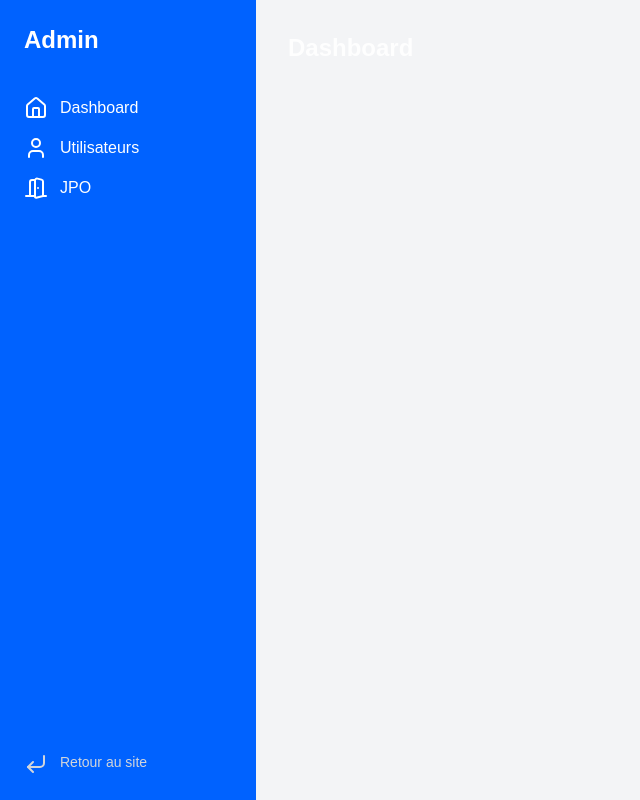
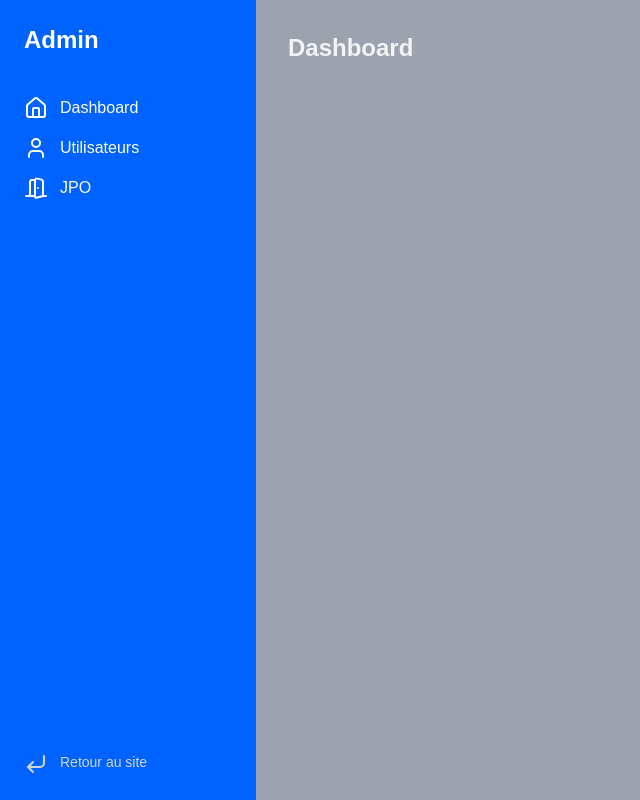
Before and after one commit to DorianABDS/JPO-Laplateforme_, a React (Vite) app in the folder frontend/: page /adminboard in a window 1280 px wide. Shown: the whole page, without its empty margins (0-640 px from the left). Built offline with nearby package versions, Linux system fonts and the light colour scheme; a web font is replaced by a local one.

Commit message:
style(layouts/AdminLayout): update main background color for improved contrast

```diff
--- a/frontend/src/layouts/AdminLayout.jsx
+++ b/frontend/src/layouts/AdminLayout.jsx
@@ -22,7 +22,7 @@ export default function AdminLayout() {
       </aside>
 
       {/* Contenu principal */}
-      <main className="flex-1 p-8 bg-gray-100 overflow-auto">
+      <main className="flex-1 p-8 bg-gray-400 overflow-auto">
         <Outlet />
       </main>
     </div>
```
